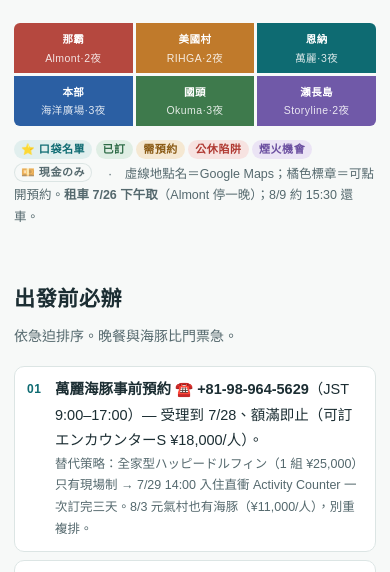
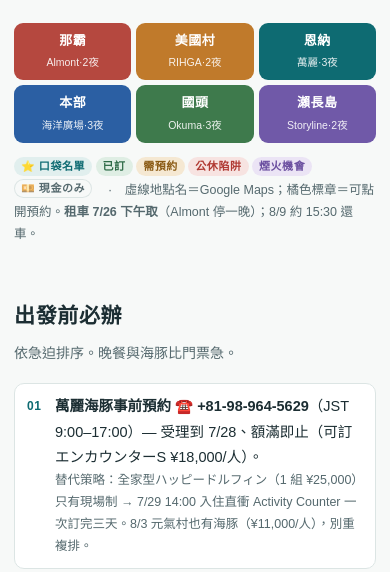
Before and after one commit to AaronChuo/oki-trip, a plain HTML site: page xiii/index.html in a window 390 px wide. Shown: the part 196-768 px from the top of the page. Drawn offline with Linux system fonts and the light colour scheme.

Commit message:
fix: 路線色塊桌機等寬填滿、手機每列3個，加大字級

```diff
--- a/xiii/index.html
+++ b/xiii/index.html
@@ -72,10 +72,10 @@
   .eyebrow { font-size: 12px; letter-spacing: .16em; color: var(--ink-2); font-variant-numeric: tabular-nums; margin: 0 0 10px; }
   h1 { font-size: clamp(32px, 7vw, 46px); line-height: 1.15; margin: 0; letter-spacing: .04em; text-wrap: balance; }
   h1 small { display: block; font-size: .42em; font-weight: 500; color: var(--ink-2); letter-spacing: .1em; margin-top: 8px; }
-  .routebar { display: flex; gap: 3px; margin: 26px 0 6px; border-radius: 6px; overflow: hidden; }
-  .routebar span { color: #fff; font-size: 11.5px; letter-spacing: .04em; text-align: center; padding: 7px 2px 6px; white-space: nowrap; overflow: hidden; }
-  .routebar b { display: block; font-weight: 600; }
-  .routebar i { font-style: normal; opacity: .85; font-size: 10.5px; font-variant-numeric: tabular-nums; }
+  .routebar { display: flex; gap: 6px; margin: 26px 0 6px; }
+  .routebar span { flex: 1 1 0; min-width: 0; color: #fff; text-align: center; padding: 11px 8px; border-radius: 9px; line-height: 1.4; }
+  .routebar b { display: block; font-weight: 700; font-size: 14px; letter-spacing: .04em; }
+  .routebar i { font-style: normal; opacity: .9; font-size: 11px; font-variant-numeric: tabular-nums; }
   .legend { font-size: 12.5px; color: var(--ink-2); margin: 14px 0 0; }
 
   .bd { display: inline-block; font-size: 11px; line-height: 1; padding: 4px 7px; border-radius: 99px; font-weight: 600; letter-spacing: .05em; vertical-align: 2px; white-space: nowrap; }
@@ -126,8 +126,10 @@
     body { padding: 0 14px 72px; font-size: 15px; }
     .quicknav { margin: 0 -14px; padding-left: 14px; padding-right: 14px; }
     .hero { padding: 26px 0 4px; }
-    .routebar { display: grid; grid-template-columns: repeat(3, 1fr); }
-    .routebar span { font-size: 10.5px; }
+    .routebar { flex-wrap: wrap; gap: 5px; }
+    .routebar span { flex: 1 1 28%; padding: 9px 5px; }
+    .routebar b { font-size: 13px; }
+    .routebar i { font-size: 10.5px; }
     ol.check li { padding: 10px 12px 10px 40px; }
     ol.check li::before { left: 12px; top: 12px; }
     .day { padding: 13px 13px 11px; }
```
